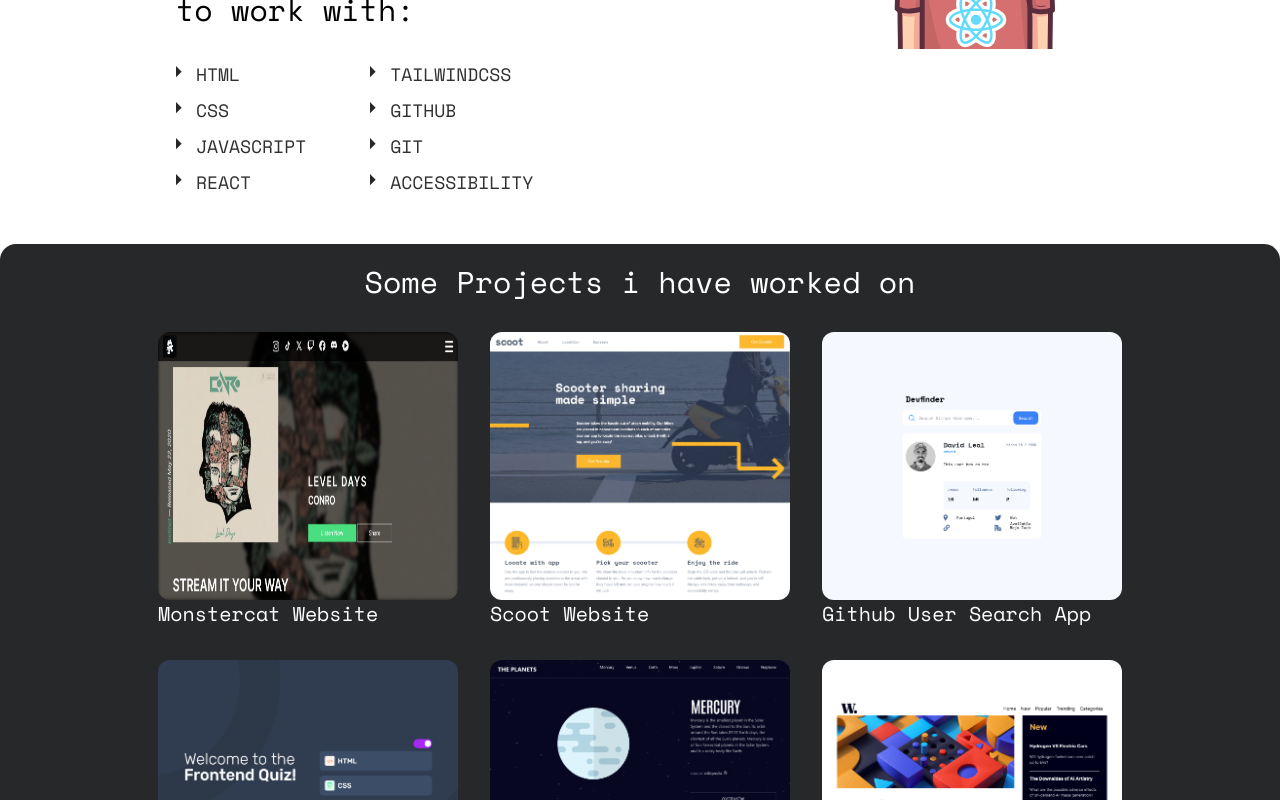
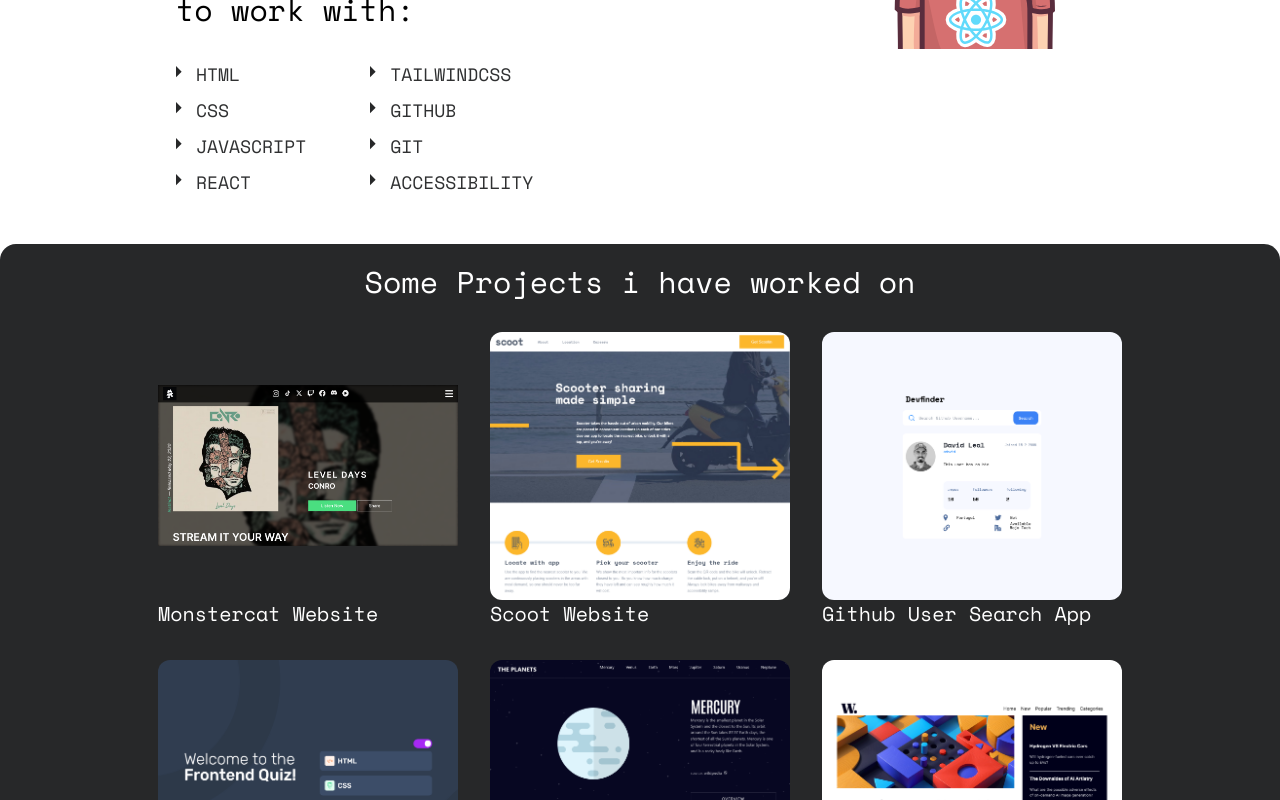
Before and after one commit to sphnikola/portfolio-website, a React (Vite) app: page / in a window 1280 px wide. Shown: the part 552-1352 px from the top of the page. Built offline with nearby package versions, Linux system fonts and the light colour scheme.

Commit message:
Update App.jsx

```diff
--- a/src/App.jsx
+++ b/src/App.jsx
@@ -138,7 +138,7 @@
             className="hover:scale-105 hover:duration-200 hover:text-blue-400 focus:text-orange-300"
           >
             <img
-              className="rounded-xl object-conver w-[300px] h-[267.57px]"
+              className="rounded-xl object-contain w-[300px] h-[267.57px]"
               src={monster}
             />
             <h4 className="  space-mono-regular font-semibold text-xl ">
```
